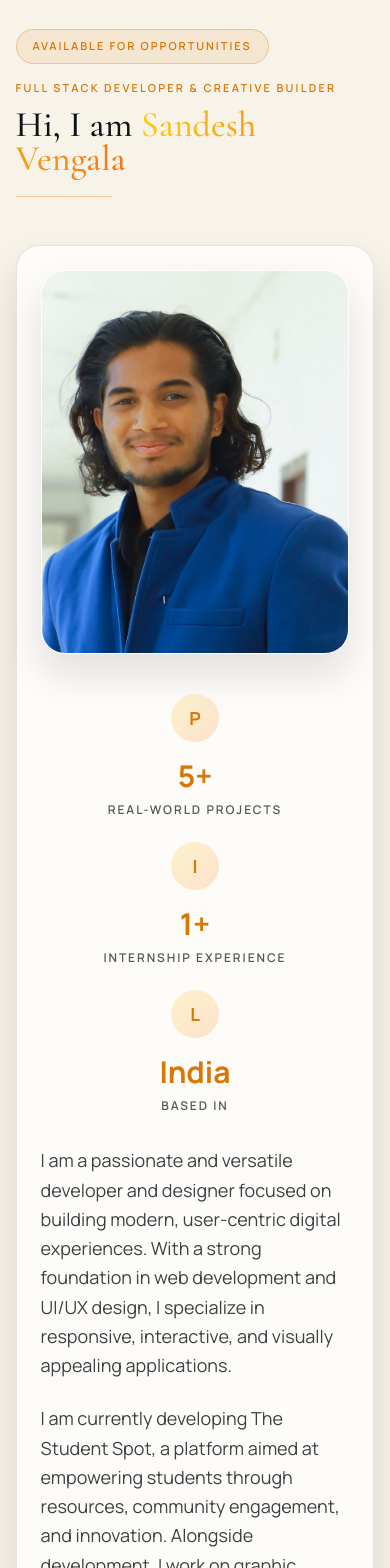
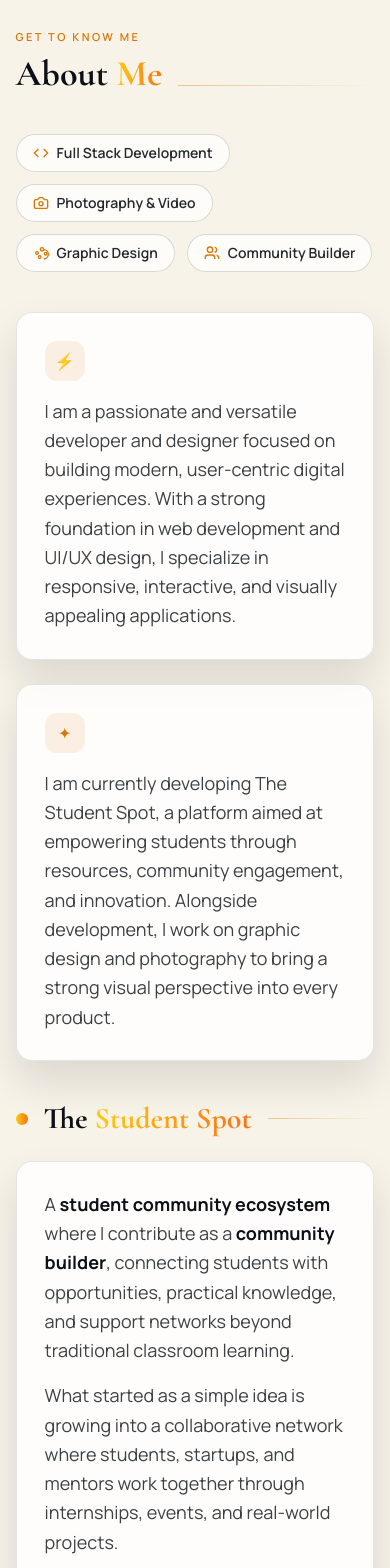
Before and after one commit to sandeshvengala/sandesh-GD-P-portfolio, a React (Vite) app: page /about in a window 390 px wide. Shown: the part 120-1688 px from the top of the page. Built offline with nearby package versions, Linux system fonts and the light colour scheme; no server answers; the HTML template or start-up script is replaced by a standard one.

Commit message:
Refine home/about layout and hero styling

```diff
--- a/index.html
+++ b/index.html
@@ -7,7 +7,9 @@
       name="description"
       content="Graphic design portfolio showcasing brand, web, social, and print case studies."
     />
-    <title>Portfolio | Graphic Designer</title>
+    <link rel="icon" type="image/jpeg" href="/assets/images/designer-profile.jpg" />
+    <link rel="apple-touch-icon" href="/assets/images/designer-profile.jpg" />
+    <title>Sandesh Vengala</title>
   </head>
   <body class="bg-ink text-paper">
     <div id="root"></div>
--- a/src/pages/About.jsx
+++ b/src/pages/About.jsx
@@ -1,130 +1,200 @@
 import { motion } from 'framer-motion';
-import SectionTitle from '../components/SectionTitle';
-import { aboutProfileImageUrl } from '../data/siteContent';
 
 const focusAreas = [
   'Full Stack Development',
-  'UI/UX Design',
+  'Photography & Video',
   'Graphic Design',
-  'Photography',
-  'Automation Workflows',
-  'Problem Solving',
-  'MERN Stack',
-  'Firebase Integration',
-  'React Development',
-  'Visual Storytelling'
+  'Community Builder'
 ];
 
-const technologies = [
-  'React.js',
-  'Tailwind CSS',
-  'JavaScript (ES6+)',
-  'Node.js',
-  'Express.js',
-  'MongoDB',
-  'Firebase',
-  'MySQL',
-  'Git & GitHub',
-  'REST APIs',
-  'n8n',
-  'Postman',
-  'Vercel',
-  'Netlify',
-  'Figma',
-  'Adobe Photoshop',
-  'Adobe Premiere Pro'
-];
+function renderFocusIcon(item) {
+  if (item === 'Full Stack Development') {
+    return (
+      <svg className="h-4 w-4 text-accent" fill="none" stroke="currentColor" strokeWidth="2" viewBox="0 0 24 24">
+        <polyline points="16 18 22 12 16 6" />
+        <polyline points="8 6 2 12 8 18" />
+      </svg>
+    );
+  }
 
-const impactStats = [
-  { value: '5+', label: 'Real-World Projects' },
-  { value: '1+', label: 'Internship Experience' },
-  { value: 'India', label: 'Based In' }
-];
+  if (item === 'Photography & Video') {
+    return (
+      <svg className="h-4 w-4 text-accent" fill="none" stroke="currentColor" strokeWidth="2" viewBox="0 0 24 24">
+        <path d="M14.5 4h-5L7 7H4a2 2 0 0 0-2 2v9a2 2 0 0 0 2 2h16a2 2 0 0 0 2-2V9a2 2 0 0 0-2-2h-3l-2.5-3z" />
+        <circle cx="12" cy="13" r="3" />
+      </svg>
+    );
+  }
+
+  if (item === 'Graphic Design') {
+    return (
+      <svg className="h-4 w-4 text-accent" fill="none" stroke="currentColor" strokeWidth="2" viewBox="0 0 24 24">
+        <circle cx="13.5" cy="6.5" r="2.5" />
+        <circle cx="19" cy="13" r="2" />
+        <circle cx="6" cy="12" r="2" />
+        <circle cx="10" cy="18" r="2" />
+        <path d="M16 21a7 7 0 1 0 0-14h-1" />
+      </svg>
+    );
+  }
+
+  if (item === 'Community Builder') {
+    return (
+      <svg className="h-4 w-4 text-accent" fill="none" stroke="currentColor" strokeWidth="2" viewBox="0 0 24 24">
+        <path d="M16 21v-2a4 4 0 0 0-4-4H6a4 4 0 0 0-4 4v2" />
+        <circle cx="9" cy="7" r="4" />
+        <path d="M22 21v-2a4 4 0 0 0-3-3.87" />
+        <path d="M16 3.13a4 4 0 0 1 0 7.75" />
+      </svg>
+    );
+  }
+
+  return (
+    <svg className="h-4 w-4 text-accent" fill="none" stroke="currentColor" strokeWidth="2" viewBox="0 0 24 24">
+      <path d="M16 21v-2a4 4 0 0 0-4-4H6a4 4 0 0 0-4 4v2" />
+      <circle cx="9" cy="7" r="4" />
+      <path d="M22 21v-2a4 4 0 0 0-3-3.87" />
+      <path d="M16 3.13a4 4 0 0 1 0 7.75" />
+    </svg>
+  );
+}
 
 export default function About() {
   return (
     <section className="mx-auto w-[min(1120px,92vw)] py-20 md:py-24">
-      <p className="mb-4 inline-flex rounded-full border border-accent/30 bg-accent/10 px-4 py-2 text-[11px] font-semibold uppercase tracking-[0.18em] text-accent">
-        Available For Opportunities
-      </p>
-      <SectionTitle
-        title={
-          <>
-            Hi, I am <span className="bg-gradient-to-r from-yellow-400 to-orange-500 bg-clip-text text-transparent">Sandesh Vengala</span>
-          </>
-        }
-        subtitle="Full Stack Developer & Creative Builder"
-      />
+      <div className="mb-10 flex items-end gap-4">
+        <div>
+          <p className="mb-2 text-[11px] font-semibold uppercase tracking-[0.22em] text-accent">Get To Know Me</p>
+          <h2 className="font-display text-4xl font-bold md:text-5xl">
+            About <span className="bg-gradient-to-r from-yellow-400 to-orange-500 bg-clip-text text-transparent">Me</span>
+          </h2>
+        </div>
+        <div className="mb-2 h-px flex-1 bg-gradient-to-r from-accent/40 to-transparent" />
+      </div>
 
-      <div className="grid gap-10 rounded-3xl border border-ink/10 bg-white/75 p-6 shadow-card backdrop-blur-sm dark:border-paper/10 dark:bg-ink/30 md:grid-cols-[1fr_1.2fr] md:p-8">
-        <motion.img
+      <div className="mb-10 flex flex-wrap gap-3">
+        {focusAreas.slice(0, 4).map((item) => (
+          <span
+            key={item}
+            className="inline-flex items-center gap-2 rounded-full border border-ink/15 bg-white/70 px-4 py-2 text-sm font-semibold text-ink/90 dark:border-paper/20 dark:bg-ink/35 dark:text-paper"
+          >
+            {renderFocusIcon(item)}
+            {item}
+          </span>
+        ))}
+      </div>
+
+      <div className="grid gap-6 md:grid-cols-2">
+        <motion.article
           initial={{ opacity: 0, y: 24 }}
           whileInView={{ opacity: 1, y: 0 }}
           viewport={{ once: true }}
           transition={{ duration: 0.5 }}
-          src={aboutProfileImageUrl}
-          alt="Sandesh profile"
-          className="h-96 w-full rounded-3xl border border-white/30 object-cover shadow-card"
-        />
+          className="rounded-2xl border border-ink/10 bg-white/80 p-7 shadow-card dark:border-paper/10 dark:bg-ink/35"
+        >
+          <div className="mb-4 flex h-10 w-10 items-center justify-center rounded-xl bg-accent/10 text-accent">
+            ⚡
+          </div>
+          <p className="text-lg leading-relaxed text-ink/80 dark:text-paper/80">
+            I am a passionate and versatile developer and designer focused on building modern, user-centric digital
+            experiences. With a strong foundation in web development and UI/UX design, I specialize in responsive,
+            interactive, and visually appealing applications.
+          </p>
+        </motion.article>
 
-        <motion.div
+        <motion.article
           initial={{ opacity: 0, y: 24 }}
           whileInView={{ opacity: 1, y: 0 }}
           viewport={{ once: true }}
           transition={{ duration: 0.5, delay: 0.05 }}
+          className="rounded-2xl border border-ink/10 bg-white/80 p-7 shadow-card dark:border-paper/10 dark:bg-ink/35"
         >
-          <div className="mb-8 grid gap-6 sm:grid-cols-3 text-center">
-            {impactStats.map((item, idx) => (
-              <article key={item.label}>
-                <div className="mb-4 flex justify-center">
-                  <div className="flex h-12 w-12 items-center justify-center rounded-full bg-gradient-to-br from-yellow-400/20 to-orange-500/20 text-lg font-bold text-accent">
-                    {idx === 0 ? 'P' : idx === 1 ? 'I' : 'L'}
-                  </div>
-                </div>
-                <p className="mb-2 text-3xl font-bold text-accent md:text-4xl">{item.value}</p>
-                <p className="text-xs font-semibold uppercase tracking-[0.16em] text-ink/70 dark:text-paper/75">{item.label}</p>
-              </article>
-            ))}
+          <div className="mb-4 flex h-10 w-10 items-center justify-center rounded-xl bg-accent/10 text-accent">
+            ✦
           </div>
-
-          <p className="mb-6 text-lg leading-relaxed text-ink/80 dark:text-paper/80">
-            I am a passionate and versatile developer and designer focused on building modern, user-centric digital
-            experiences. With a strong foundation in web development and UI/UX design, I specialize in responsive,
-            interactive, and visually appealing applications.
-          </p>
-
-          <p className="mb-6 text-lg leading-relaxed text-ink/80 dark:text-paper/80">
+          <p className="text-lg leading-relaxed text-ink/80 dark:text-paper/80">
             I am currently developing The Student Spot, a platform aimed at empowering students through resources,
             community engagement, and innovation. Alongside development, I work on graphic design and photography to
             bring a strong visual perspective into every product.
           </p>
-
-          <div className="flex flex-wrap gap-3">
-            {focusAreas.map((item) => (
-              <span
-                key={item}
-                className="rounded-full border border-ink/20 bg-white/70 px-4 py-2 text-xs font-semibold uppercase tracking-[0.16em] dark:border-paper/20 dark:bg-ink/35"
-              >
-                {item}
-              </span>
-            ))}
-          </div>
-        </motion.div>
+        </motion.article>
       </div>
 
-      <div className="mt-8 rounded-3xl border border-ink/10 bg-white/85 p-6 shadow-card backdrop-blur-sm dark:border-paper/10 dark:bg-ink/35">
-        <p className="mb-3 text-xs font-semibold uppercase tracking-[0.16em] text-accent">Skills & Technologies</p>
-        <div className="flex flex-wrap gap-2">
-          {technologies.map((item) => (
-            <span
-              key={item}
-              className="rounded-full border border-ink/20 bg-white/70 px-3 py-1.5 text-xs font-semibold dark:border-paper/20 dark:bg-ink/25"
-            >
-              {item}
-            </span>
-          ))}
+      <motion.div
+        initial={{ opacity: 0, y: 24 }}
+        whileInView={{ opacity: 1, y: 0 }}
+        viewport={{ once: true }}
+        transition={{ duration: 0.5, delay: 0.08 }}
+        className="mt-10"
+      >
+        <div className="mb-6 flex items-center gap-4">
+          <div className="h-3 w-3 rounded-full bg-gradient-to-r from-yellow-400 to-orange-500" />
+          <h3 className="font-display text-3xl font-bold md:text-4xl">
+            The <span className="bg-gradient-to-r from-yellow-400 to-orange-500 bg-clip-text text-transparent">Student Spot</span>
+          </h3>
+          <div className="h-px flex-1 bg-gradient-to-r from-accent/40 to-transparent" />
         </div>
-      </div>
+
+        <article className="rounded-2xl border border-ink/10 bg-white/80 p-7 shadow-card dark:border-paper/10 dark:bg-ink/35">
+          <p className="mb-4 text-lg leading-relaxed text-ink/80 dark:text-paper/80">
+            A <strong className="text-ink dark:text-paper">student community ecosystem</strong> where I contribute as a
+            <strong className="text-ink dark:text-paper"> community builder</strong>, connecting students with opportunities,
+            practical knowledge, and support networks beyond traditional classroom learning.
+          </p>
+          <p className="text-lg leading-relaxed text-ink/80 dark:text-paper/80">
+            What started as a simple idea is growing into a collaborative network where students, startups, and mentors
+            work together through internships, events, and real-world projects.
+          </p>
+        </article>
+      </motion.div>
+
+      <motion.div
+        initial={{ opacity: 0, y: 24 }}
+        whileInView={{ opacity: 1, y: 0 }}
+        viewport={{ once: true }}
+        transition={{ duration: 0.5, delay: 0.1 }}
+        className="mt-12"
+      >
+        <p className="mb-8 text-lg font-semibold leading-relaxed text-ink dark:text-paper">
+          I bring together design, development, and community building to create meaningful digital experiences that inspire and connect people.
+        </p>
+
+        <div className="grid gap-4 sm:grid-cols-2 lg:grid-cols-3">
+          <article className="group relative overflow-hidden rounded-2xl border border-ink/10 bg-white/80 p-6 transition-all duration-300 hover:border-accent/40 hover:shadow-card dark:border-paper/10 dark:bg-ink/35">
+            <div className="absolute right-0 top-0 h-20 w-20 rounded-bl-[40px] bg-accent/[0.02] transition-colors group-hover:bg-accent/[0.06]" />
+            <div className="mb-4 flex h-10 w-10 items-center justify-center rounded-xl bg-gradient-to-r from-yellow-400 to-orange-500 text-white">
+              🎨
+            </div>
+            <p className="mb-2 font-semibold text-ink dark:text-paper">Design-Focused</p>
+            <p className="text-sm text-ink/70 dark:text-paper/70">
+              Creating beautiful, intuitive interfaces with a focus on user experience and visual storytelling.
+            </p>
+          </article>
+
+          <article className="group relative overflow-hidden rounded-2xl border border-ink/10 bg-white/80 p-6 transition-all duration-300 hover:border-accent/40 hover:shadow-card dark:border-paper/10 dark:bg-ink/35">
+            <div className="absolute right-0 top-0 h-20 w-20 rounded-bl-[40px] bg-accent/[0.02] transition-colors group-hover:bg-accent/[0.06]" />
+            <div className="mb-4 flex h-10 w-10 items-center justify-center rounded-xl bg-gradient-to-r from-yellow-400 to-orange-500 text-white">
+              ⚙️
+            </div>
+            <p className="mb-2 font-semibold text-ink dark:text-paper">Full-Stack Development</p>
+            <p className="text-sm text-ink/70 dark:text-paper/70">
+              Building robust, scalable applications using modern technologies and best practices.
+            </p>
+          </article>
+
+          <article className="group relative overflow-hidden rounded-2xl border border-ink/10 bg-white/80 p-6 transition-all duration-300 hover:border-accent/40 hover:shadow-card dark:border-paper/10 dark:bg-ink/35">
+            <div className="absolute right-0 top-0 h-20 w-20 rounded-bl-[40px] bg-accent/[0.02] transition-colors group-hover:bg-accent/[0.06]" />
+            <div className="mb-4 flex h-10 w-10 items-center justify-center rounded-xl bg-gradient-to-r from-yellow-400 to-orange-500 text-white">
+              🤝
+            </div>
+            <p className="mb-2 font-semibold text-ink dark:text-paper">Community Builder</p>
+            <p className="text-sm text-ink/70 dark:text-paper/70">
+              Fostering collaboration and growth through meaningful connections and shared learning.
+            </p>
+          </article>
+        </div>
+      </motion.div>
+
     </section>
   );
 }
--- a/src/pages/Home.jsx
+++ b/src/pages/Home.jsx
@@ -4,6 +4,8 @@ import { Link } from 'react-router-dom';
 import { heroImageUrl, socialLinks } from '../data/siteContent';
 
 const highlightStats = [
+  { value: '1500+', label: 'Graphic Designs' },
+  { value: '150+', label: 'Photoshoots' },
   { value: '5+', label: 'Real-World Projects' },
   { value: '1+', label: 'Internship Experience' },
   { value: 'India', label: 'Based In' }
@@ -12,7 +14,7 @@ const highlightStats = [
 const rotatingRoles = [
   'Full Stack Developer',
   'Graphic Designer',
-  'Photographer',
+  'Photography & Video',
   'Social Media Editor',
   'Community Builder'
 ];
@@ -59,7 +61,7 @@ export default function Home() {
         <div className="heritage-pattern" aria-hidden="true" />
         <div className="section-orb -left-20 top-24 h-40 w-40 bg-accent/30" aria-hidden="true" />
         <div className="section-orb -right-20 bottom-20 h-44 w-44 bg-mint/30" aria-hidden="true" />
-        <div className="mx-auto grid w-[min(1120px,92vw)] gap-10 py-16 md:grid-cols-[1.15fr_0.85fr] md:py-28">
+        <div className="mx-auto grid w-[min(1120px,92vw)] gap-10 pb-16 pt-8 md:grid-cols-[1.15fr_0.85fr] md:pb-24 md:pt-12">
           <motion.div
             initial={{ opacity: 0, y: 30 }}
             animate={{ opacity: 1, y: 0 }}
@@ -114,24 +116,35 @@ export default function Home() {
                   className="flex items-center gap-3"
                 >
                   <div className="flex h-10 w-10 items-center justify-center rounded-xl border border-ink/15 bg-white/75 dark:border-paper/20 dark:bg-ink/35">
-                    {idx === 0 && (
+                    {item.label === 'Graphic Designs' && (
                       <svg className="h-4 w-4 text-accent" fill="none" stroke="currentColor" strokeWidth="2" viewBox="0 0 24 24">
-                        <path strokeLinecap="round" strokeLinejoin="round" d="M16 21v-2a4 4 0 0 0-4-4H6a4 4 0 0 0-4 4v2" />
-                        <circle cx="9" cy="7" r="4" />
-                        <path strokeLinecap="round" strokeLinejoin="round" d="M22 21v-2a4 4 0 0 0-3-3.87" />
-                        <path strokeLinecap="round" strokeLinejoin="round" d="M16 3.13a4 4 0 0 1 0 7.75" />
+                        <circle cx="13.5" cy="6.5" r="2.5" />
+                        <circle cx="19" cy="13" r="2" />
+                        <circle cx="6" cy="12" r="2" />
+                        <circle cx="10" cy="18" r="2" />
+                        <path d="M16 21a7 7 0 1 0 0-14h-1" />
                       </svg>
                     )}
-                    {idx === 1 && (
+                    {item.label === 'Photoshoots' && (
                       <svg className="h-4 w-4 text-accent" fill="none" stroke="currentColor" strokeWidth="2" viewBox="0 0 24 24">
-                        <path strokeLinecap="round" strokeLinejoin="round" d="M9.937 15.5A2 2 0 0 0 8.5 14.063l-6.135-1.582a.5.5 0 0 1 0-.962L8.5 9.936A2 2 0 0 0 9.937 8.5l1.582-6.135a.5.5 0 0 1 .963 0L14.063 8.5A2 2 0 0 0 15.5 9.937l6.135 1.581a.5.5 0 0 1 0 .964L15.5 14.063a2 2 0 0 0-1.437 1.437l-1.582 6.135a.5.5 0 0 1-.963 0z" />
-                        <path strokeLinecap="round" strokeLinejoin="round" d="M20 3v4" />
-                        <path strokeLinecap="round" strokeLinejoin="round" d="M22 5h-4" />
-                        <path strokeLinecap="round" strokeLinejoin="round" d="M4 17v2" />
-                        <path strokeLinecap="round" strokeLinejoin="round" d="M5 18H3" />
+                        <path d="M14.5 4h-5L7 7H4a2 2 0 0 0-2 2v9a2 2 0 0 0 2 2h16a2 2 0 0 0 2-2V9a2 2 0 0 0-2-2h-3l-2.5-3z" />
+                        <circle cx="12" cy="13" r="3" />
                       </svg>
                     )}
-                    {idx === 2 && (
+                    {item.label === 'Real-World Projects' && (
+                      <svg className="h-4 w-4 text-accent" fill="none" stroke="currentColor" strokeWidth="2" viewBox="0 0 24 24">
+                        <path d="M3 7a2 2 0 0 1 2-2h5l2 2h7a2 2 0 0 1 2 2v8a2 2 0 0 1-2 2H5a2 2 0 0 1-2-2z" />
+                        <path d="M10 12h4" />
+                        <path d="M12 10v4" />
+                      </svg>
+                    )}
+                    {item.label === 'Internship Experience' && (
+                      <svg className="h-4 w-4 text-accent" fill="none" stroke="currentColor" strokeWidth="2" viewBox="0 0 24 24">
+                        <rect x="2" y="7" width="20" height="14" rx="2" />
+                        <path d="M16 7V5a2 2 0 0 0-2-2h-4a2 2 0 0 0-2 2v2" />
+                      </svg>
+                    )}
+                    {item.label === 'Based In' && (
                       <svg className="h-4 w-4 text-accent" fill="none" stroke="currentColor" strokeWidth="2" viewBox="0 0 24 24">
                         <path strokeLinecap="round" strokeLinejoin="round" d="M20 10c0 4.993-5.539 10.193-7.399 11.799a1 1 0 0 1-1.202 0C9.539 20.193 4 14.993 4 10a8 8 0 0 1 16 0" />
                         <circle cx="12" cy="10" r="3" />
@@ -178,16 +191,20 @@ export default function Home() {
             initial={{ opacity: 0, scale: 0.95 }}
             animate={{ opacity: 1, scale: 1 }}
             transition={{ duration: 0.7, delay: 0.1 }}
-            className="relative"
+            className="relative flex justify-center md:justify-end"
           >
-            <div className="absolute -left-6 -top-6 h-28 w-28 rounded-full bg-accent/20 blur-2xl" />
-            <div className="absolute -bottom-8 -right-8 h-36 w-36 rounded-full bg-mint/30 blur-2xl" />
-            <div className="absolute inset-0 -z-10 rounded-[2rem] bg-gradient-to-br from-accent/10 via-transparent to-mint/15" />
-            <img
-              src={heroImageUrl}
-              alt="Sandesh"
-              className="relative h-[26rem] w-full rounded-3xl border border-white/30 object-cover object-[center_18%] shadow-card md:h-[36rem]"
-            />
+            <div className="relative h-72 w-72 sm:h-80 sm:w-80 lg:h-[380px] lg:w-[380px]">
+              <div className="absolute inset-0 rounded-full bg-accent/10 blur-3xl scale-110" />
+              <div className="absolute inset-3 rounded-full border border-accent/20" />
+              <div className="absolute inset-0 rounded-full border border-accent/15" />
+              <div className="relative h-full w-full overflow-hidden rounded-full border-4 border-white/10 shadow-card">
+                <img
+                  src={heroImageUrl}
+                  alt="Sandesh"
+                  className="h-full w-full object-cover object-[center_18%]"
+                />
+              </div>
+            </div>
           </motion.div>
         </div>
       </section>
```
